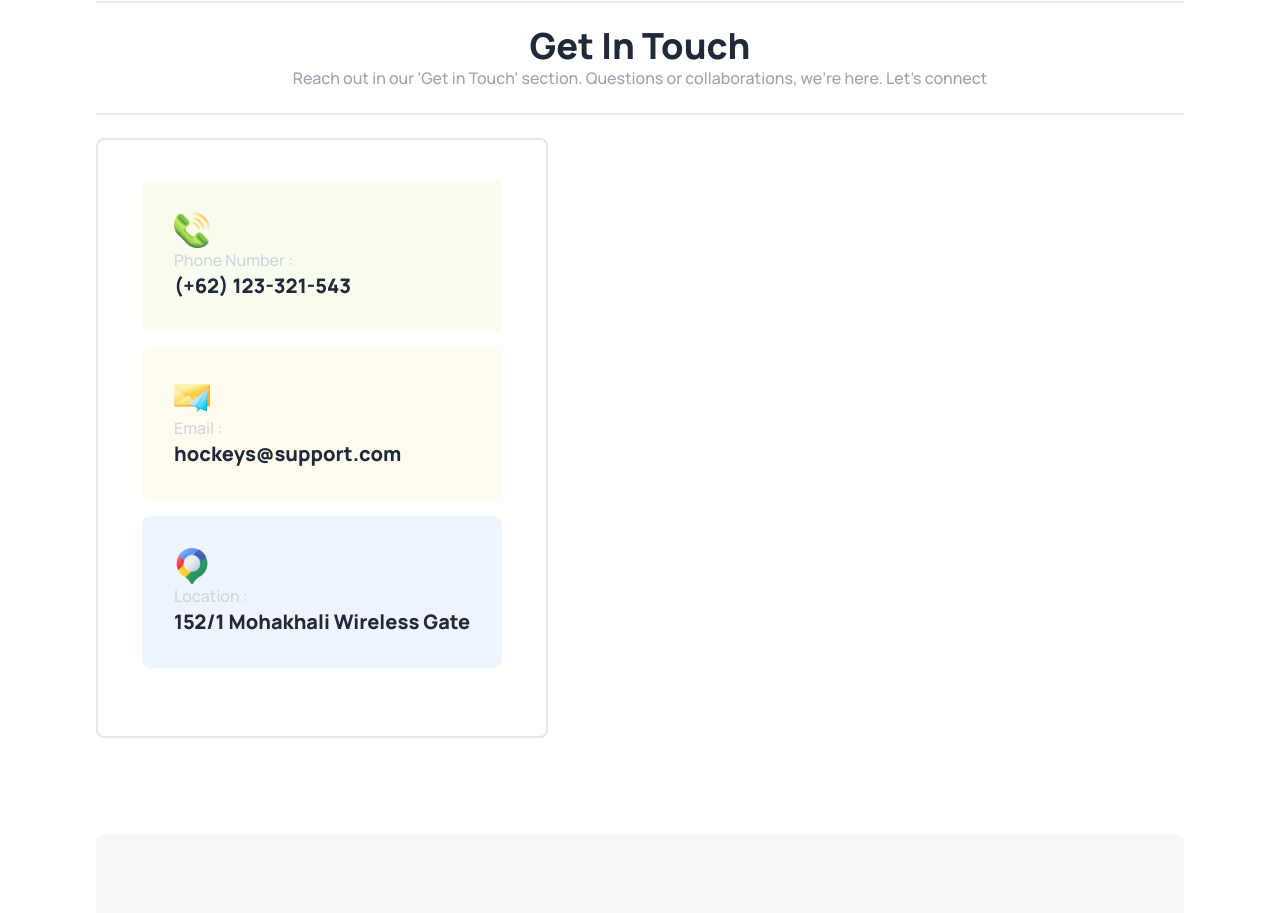
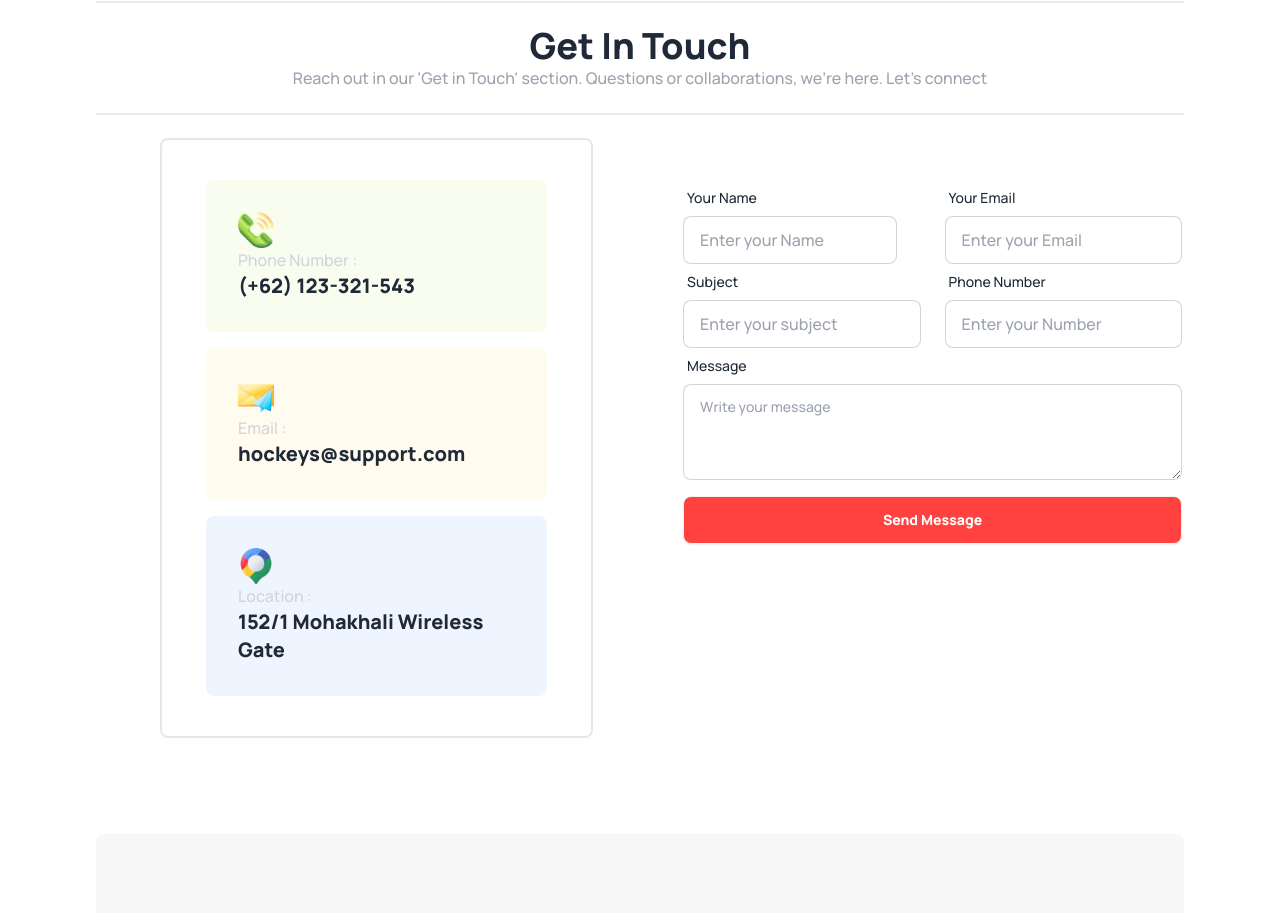
Before and after one commit to Jeem312/Assignment-3, a plain HTML site: page B9A3-Hockeys-main/index .html in a window 1280 px wide. Shown: the part 5600-6513 px from the top of the page. Drawn offline with nearby package versions, Linux system fonts and the light colour scheme.

```diff
--- a/B9A3-Hockeys-main/index .html
+++ b/B9A3-Hockeys-main/index .html
@@ -355,7 +355,9 @@
    <p class="text-gray-400">Reach out in our 'Get in Touch' section. Questions or collaborations, we're here. Let's connect</p>
   </div><div class="flex flex-col w-full">
     <div class="divider"></div></div>
-    <div class="flex flex-col lg:flex-row">
+
+     <div class="flex flex-col  lg:flex-row">
+    <div class="flex flex-col lg:mx-16 lg:flex-row">
    <div class="bg-white border-2 h-[75vh] rounded-lg py-10 lg:px-11 space-y-4 border-[#1313181A]">
      <div class="bg-[#BCED6D1A] rounded-lg p-8">
          <img src="Images/Group 1171275317.png" alt="" class="h-9 w-9">
@@ -373,10 +375,53 @@
   <h6 class="text-xl font-bold">152/1 Mohakhali Wireless Gate</h6>
      </div>
    </div>
+</div>
+<div class=" border-2 h-[75vh] rounded-lg py-10    border-white">
+   <div class="grid grid-cols-1 space-x-6  lg:grid-cols-2">
+     <div class="mx-6">
+      <label class="form-control w-full max-w-xs">
+        <div class="label">
+          <span class="label-text">Your Name</span>
+        </div>
+        <input type="text" placeholder="Enter your Name" class="input input-bordered w-full max-w-xs" />
+      </label>
+     </div>
+     <div>
+      <label class="form-control w-full max-w-xs">
+        <div class="label">
+          <span class="label-text">Your Email</span>
+        </div>
+        <input type="text" placeholder="Enter your Email" class="input input-bordered w-full max-w-xs" />
+      </label>
+     </div>
+     <div>
+      <label class="form-control w-full max-w-xs">
+        <div class="label">
+          <span class="label-text">Subject</span>
+        </div>
+        <input type="text" placeholder="Enter your subject" class="input input-bordered w-full max-w-xs" />
+      </label>
+     </div>
+     <div>
+      <label class="form-control w-full max-w-xs">
+        <div class="label">
+          <span class="label-text">Phone Number</span>
+        </div>
+        <input type="text" placeholder="Enter your Number" class="input input-bordered w-full max-w-xs" />
+      </label>
+     </div>
+    <div class="col-span-2"> <label class="form-control">
+      <div class="label">
+        <span class="label-text">Message</span>
 
+      </div>
+      <textarea class="textarea textarea-bordered h-24" placeholder="Write your message"></textarea>
+    </label>
+    <button class="btn w-full mt-4 bg-[#FF4240] text-white col-span-2">Send Message</button>
+  </div>
 
-</div>
-</div>
+   </div>
+</div> </div>
 </section>
 
 
```
